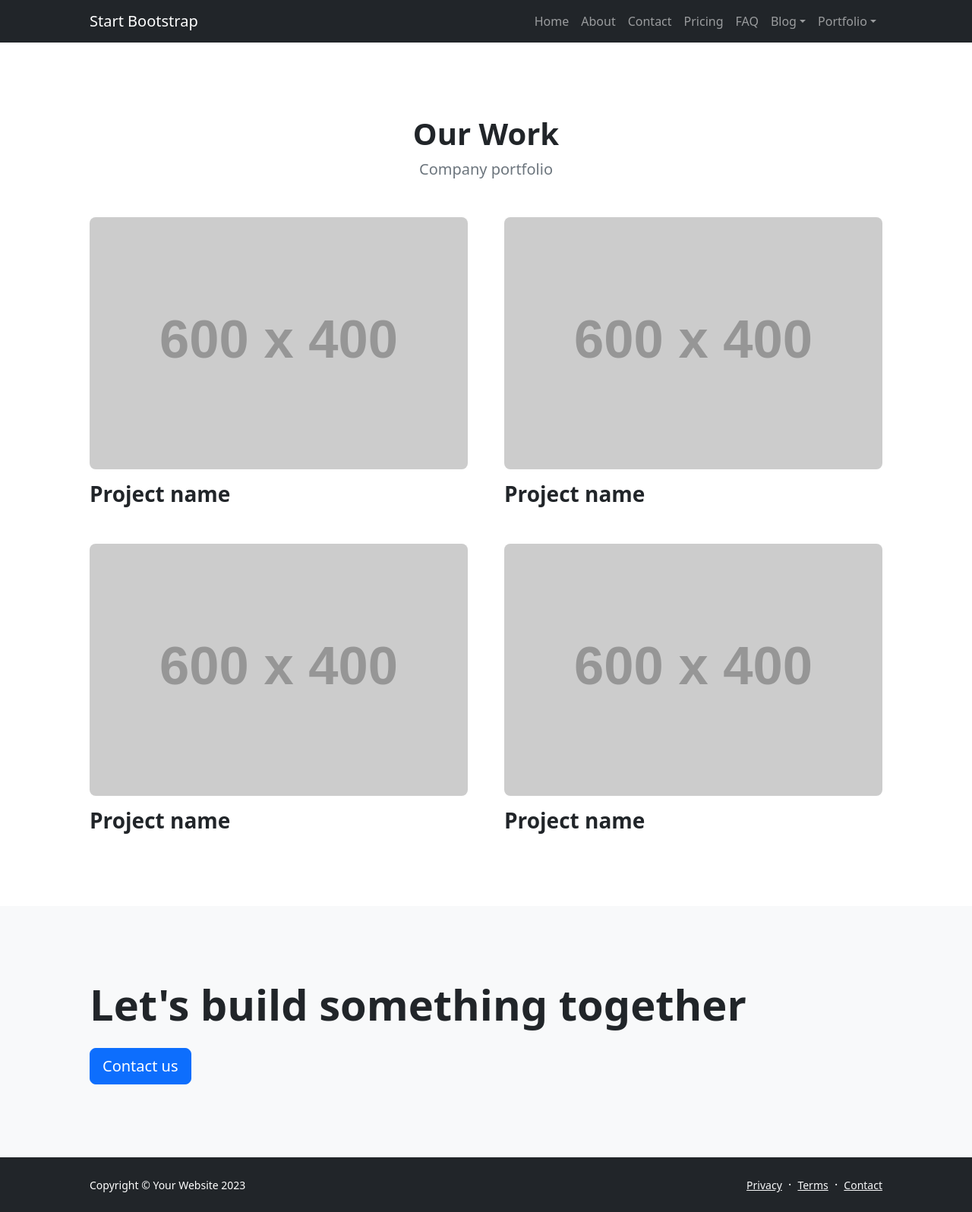
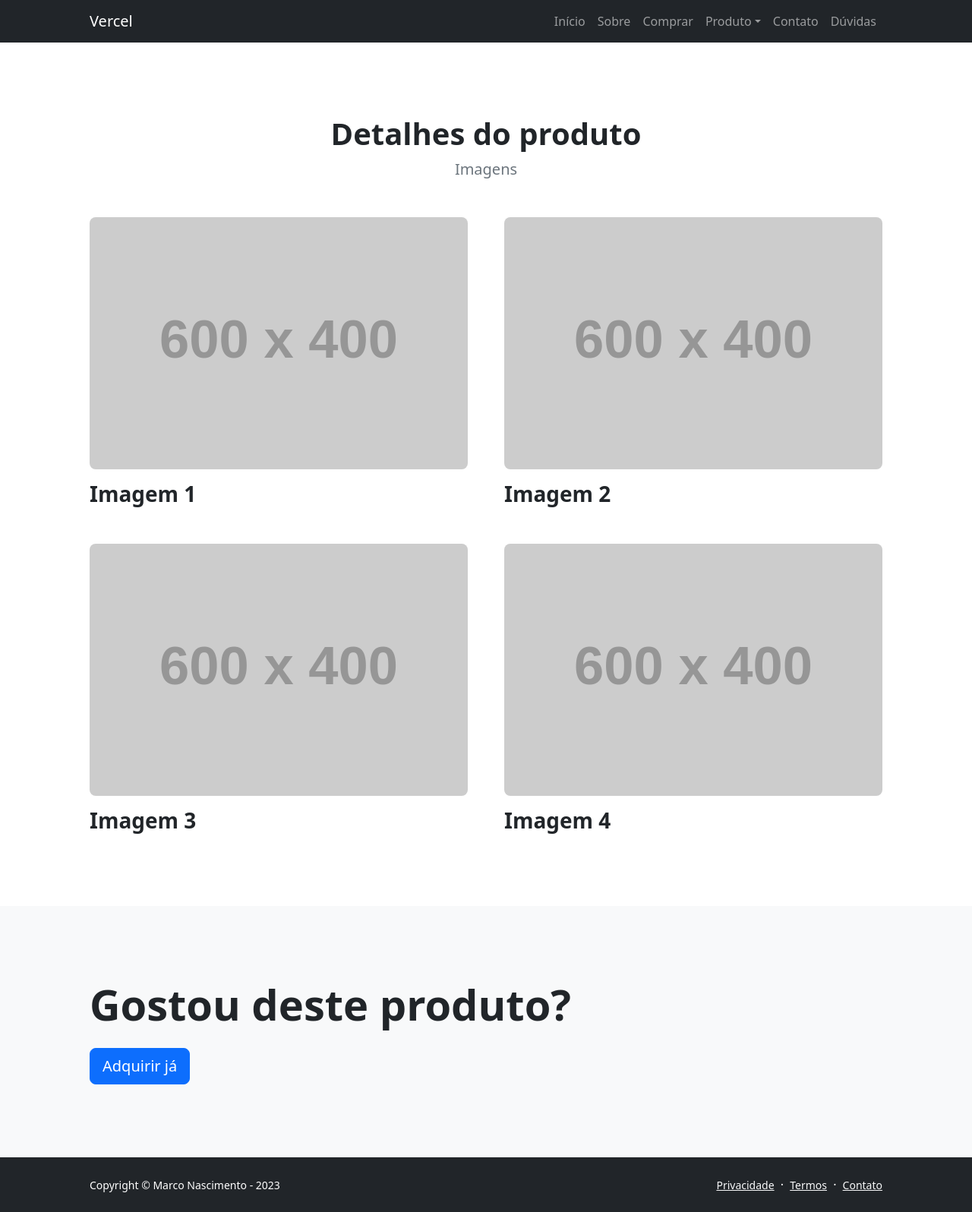
Before and after one commit to marcotulionasc/teste_loja, a plain HTML site: page portfolio-overview.html in a window 1280 px wide. Shown: the whole page at 76% size. Drawn offline with nearby package versions, Linux system fonts and the light colour scheme; placeholder pictures from the web are drawn by us.

Commit message:
detalhes produto

```diff
--- a/portfolio-overview.html
+++ b/portfolio-overview.html
@@ -18,29 +18,25 @@
                                     <!-- Navigation-->
                                     <nav class="navbar navbar-expand-lg navbar-dark bg-dark">
                                         <div class="container px-5">
-                    <a class="navbar-brand" href="index.html">Start Bootstrap</a>
+                                            <a class="navbar-brand" href="index.html">Vercel</a>
                                             <button class="navbar-toggler" type="button" data-bs-toggle="collapse" data-bs-target="#navbarSupportedContent" aria-controls="navbarSupportedContent" aria-expanded="false" aria-label="Toggle navigation"><span class="navbar-toggler-icon"></span></button>
                                             <div class="collapse navbar-collapse" id="navbarSupportedContent">
                                                 <ul class="navbar-nav ms-auto mb-2 mb-lg-0">
-                            <li class="nav-item"><a class="nav-link" href="index.html">Home</a></li>
-                            <li class="nav-item"><a class="nav-link" href="about.html">About</a></li>
-                            <li class="nav-item"><a class="nav-link" href="contact.html">Contact</a></li>
-                            <li class="nav-item"><a class="nav-link" href="pricing.html">Pricing</a></li>
-                            <li class="nav-item"><a class="nav-link" href="faq.html">FAQ</a></li>
+                                                    <li class="nav-item"><a class="nav-link" href="index.html">Início</a></li>
+                                                    <li class="nav-item"><a class="nav-link" href="about.html">Sobre</a></li>
+                                                    <li class="nav-item"><a class="nav-link" href="pricing.html">Comprar</a></li>
                                                     <li class="nav-item dropdown">
-                                <a class="nav-link dropdown-toggle" id="navbarDropdownBlog" href="#" role="button" data-bs-toggle="dropdown" aria-expanded="false">Blog</a>
-                                <ul class="dropdown-menu dropdown-menu-end" aria-labelledby="navbarDropdownBlog">
-                                    <li><a class="dropdown-item" href="blog-home.html">Blog Home</a></li>
-                                    <li><a class="dropdown-item" href="blog-post.html">Blog Post</a></li>
+                                                        <a class="nav-link dropdown-toggle" id="navbarDropdownPortfolio" href="#" role="button" data-bs-toggle="dropdown" aria-expanded="false">Produto</a>
+                                                        <ul class="dropdown-menu dropdown-menu-end" aria-labelledby="navbarDropdownPortfolio">
+                                                            <li><a class="dropdown-item" href="portfolio-overview.html">Detalhes do produto</a></li>
+                                                            <li><a class="dropdown-item" href="portfolio-item.html">Ver isso</a></li>
                                                         </ul>
                                                     </li>
+                                                    <li class="nav-item"><a class="nav-link" href="contact.html">Contato</a></li>
+                                                    <li class="nav-item"><a class="nav-link" href="faq.html">Dúvidas</a></li>
                                                     <li class="nav-item dropdown">
-                                <a class="nav-link dropdown-toggle" id="navbarDropdownPortfolio" href="#" role="button" data-bs-toggle="dropdown" aria-expanded="false">Portfolio</a>
-                                <ul class="dropdown-menu dropdown-menu-end" aria-labelledby="navbarDropdownPortfolio">
-                                    <li><a class="dropdown-item" href="portfolio-overview.html">Portfolio Overview</a></li>
-                                    <li><a class="dropdown-item" href="portfolio-item.html">Portfolio Item</a></li>
-                                </ul>
                                                     </li>
+
                                                 </ul>
                                             </div>
                                         </div>
@@ -49,32 +45,32 @@
             <section class="py-5">
                 <div class="container px-5 my-5">
                     <div class="text-center mb-5">
-                        <h1 class="fw-bolder">Our Work</h1>
-                        <p class="lead fw-normal text-muted mb-0">Company portfolio</p>
+                        <h1 class="fw-bolder">Detalhes do produto</h1>
+                        <p class="lead fw-normal text-muted mb-0">Imagens</p>
                     </div>
                     <div class="row gx-5">
                         <div class="col-lg-6">
                             <div class="position-relative mb-5">
                                 <img class="img-fluid rounded-3 mb-3" src="https://dummyimage.com/600x400/343a40/6c757d" alt="..." />
-                                <a class="h3 fw-bolder text-decoration-none link-dark stretched-link" href="#!">Project name</a>
+                                <a class="h3 fw-bolder text-decoration-none link-dark stretched-link" href="#!">Imagem 1</a>
                             </div>
                         </div>
                         <div class="col-lg-6">
                             <div class="position-relative mb-5">
                                 <img class="img-fluid rounded-3 mb-3" src="https://dummyimage.com/600x400/343a40/6c757d" alt="..." />
-                                <a class="h3 fw-bolder text-decoration-none link-dark stretched-link" href="#!">Project name</a>
+                                <a class="h3 fw-bolder text-decoration-none link-dark stretched-link" href="#!">Imagem 2</a>
                             </div>
                         </div>
                         <div class="col-lg-6">
                             <div class="position-relative mb-5 mb-lg-0">
                                 <img class="img-fluid rounded-3 mb-3" src="https://dummyimage.com/600x400/343a40/6c757d" alt="..." />
-                                <a class="h3 fw-bolder text-decoration-none link-dark stretched-link" href="#!">Project name</a>
+                                <a class="h3 fw-bolder text-decoration-none link-dark stretched-link" href="#!">Imagem 3</a>
                             </div>
                         </div>
                         <div class="col-lg-6">
                             <div class="position-relative">
                                 <img class="img-fluid rounded-3 mb-3" src="https://dummyimage.com/600x400/343a40/6c757d" alt="..." />
-                                <a class="h3 fw-bolder text-decoration-none link-dark stretched-link" href="#!">Project name</a>
+                                <a class="h3 fw-bolder text-decoration-none link-dark stretched-link" href="#!">Imagem 4</a>
                             </div>
                         </div>
                     </div>
@@ -82,8 +78,8 @@
             </section>
             <section class="py-5 bg-light">
                 <div class="container px-5 my-5">
-                    <h2 class="display-4 fw-bolder mb-4">Let's build something together</h2>
-                    <a class="btn btn-lg btn-primary" href="#!">Contact us</a>
+                    <h2 class="display-4 fw-bolder mb-4">Gostou deste produto?</h2>
+                    <a class="btn btn-lg btn-primary" href="#!">Adquirir já</a>
                 </div>
             </section>
         </main>
@@ -91,13 +87,13 @@
         <footer class="bg-dark py-4 mt-auto">
             <div class="container px-5">
                 <div class="row align-items-center justify-content-between flex-column flex-sm-row">
-                    <div class="col-auto"><div class="small m-0 text-white">Copyright &copy; Your Website 2023</div></div>
+                    <div class="col-auto"><div class="small m-0 text-white">Copyright &copy; Marco Nascimento - 2023</div></div>
                     <div class="col-auto">
-                        <a class="link-light small" href="#!">Privacy</a>
+                        <a class="link-light small" href="#!">Privacidade</a>
                         <span class="text-white mx-1">&middot;</span>
-                        <a class="link-light small" href="#!">Terms</a>
+                        <a class="link-light small" href="#!">Termos</a>
                         <span class="text-white mx-1">&middot;</span>
-                        <a class="link-light small" href="#!">Contact</a>
+                        <a class="link-light small" href="#!">Contato</a>
                     </div>
                 </div>
             </div>
```
Lines whose indentation alone changed are shown as unchanged.
